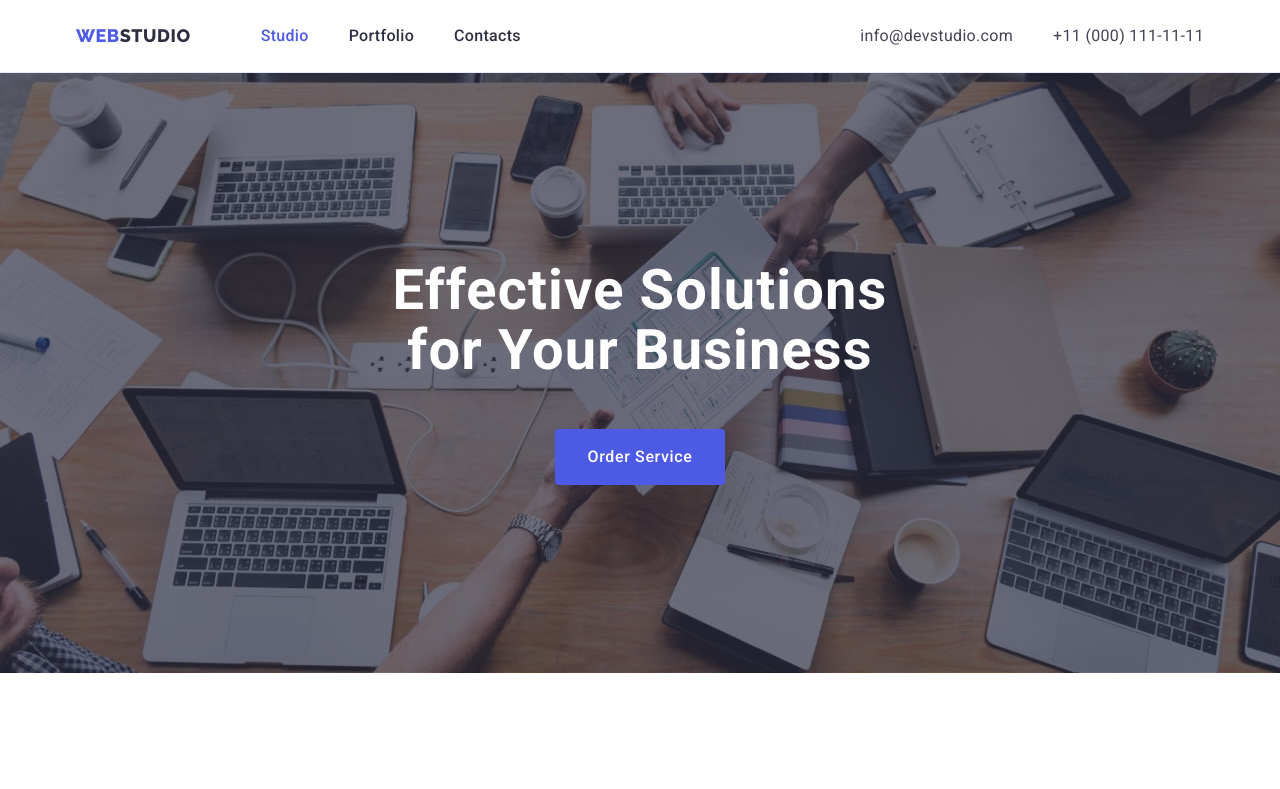
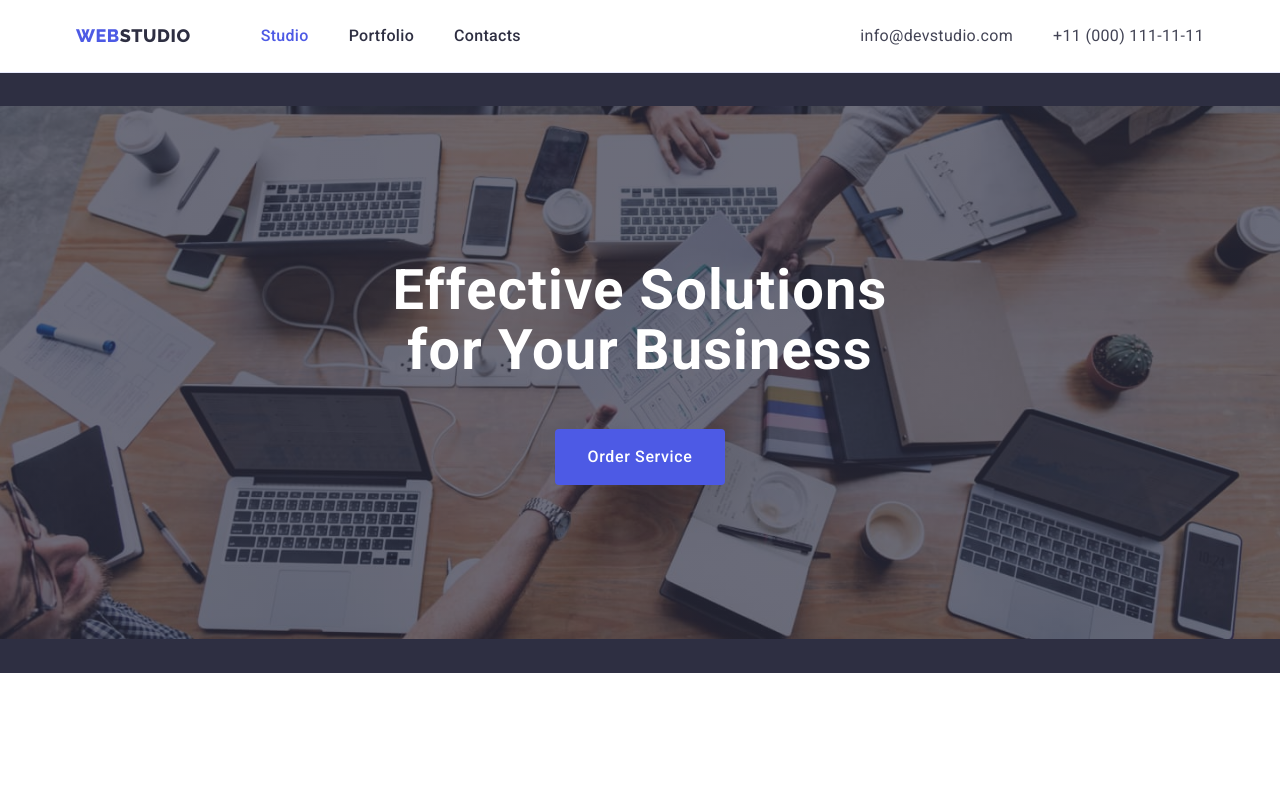
Before and after one commit to olesiaolesia/goit-markup-hw-04, a plain HTML site: page index.html in a window 1280 px wide. Shown: the top 789 px of the page. Drawn offline with nearby package versions, Linux system fonts and the light colour scheme.

Commit message:
update hero

```diff
--- a/css/styles.css
+++ b/css/styles.css
@@ -185,6 +185,7 @@ body{
 /* ==========HERO========== */
 
 .hero {
+    max-width: 1440px;
     background-color: var(--secondary-color);
     padding-top: 188px;
     padding-bottom: 188px;
@@ -193,8 +194,9 @@ body{
     linear-gradient(var(--overlay), var(--overlay)),
     url(../images/hero/hero-bcg.jpg);
     background-repeat: no-repeat;
-    background-size: cover;
+    background-size: contain;
     background-position: center;
+    margin: 0 auto;
 }
 
 .hero-content {
@@ -509,16 +511,16 @@ body{
     box-shadow: 0px 1px 6px rgba(46, 47, 66, 0.08);
 }
 
-.section-link {
-}
-
-
 .section-item:hover,
 .section-item:focus,
 .section-item:active {
     cursor: pointer;
     border: 0.5px solid var(--light-bgc);
     box-shadow: var(--shadow-color);
+}
+
+.section-link {
+
 }
 
 .section-discription{
```
